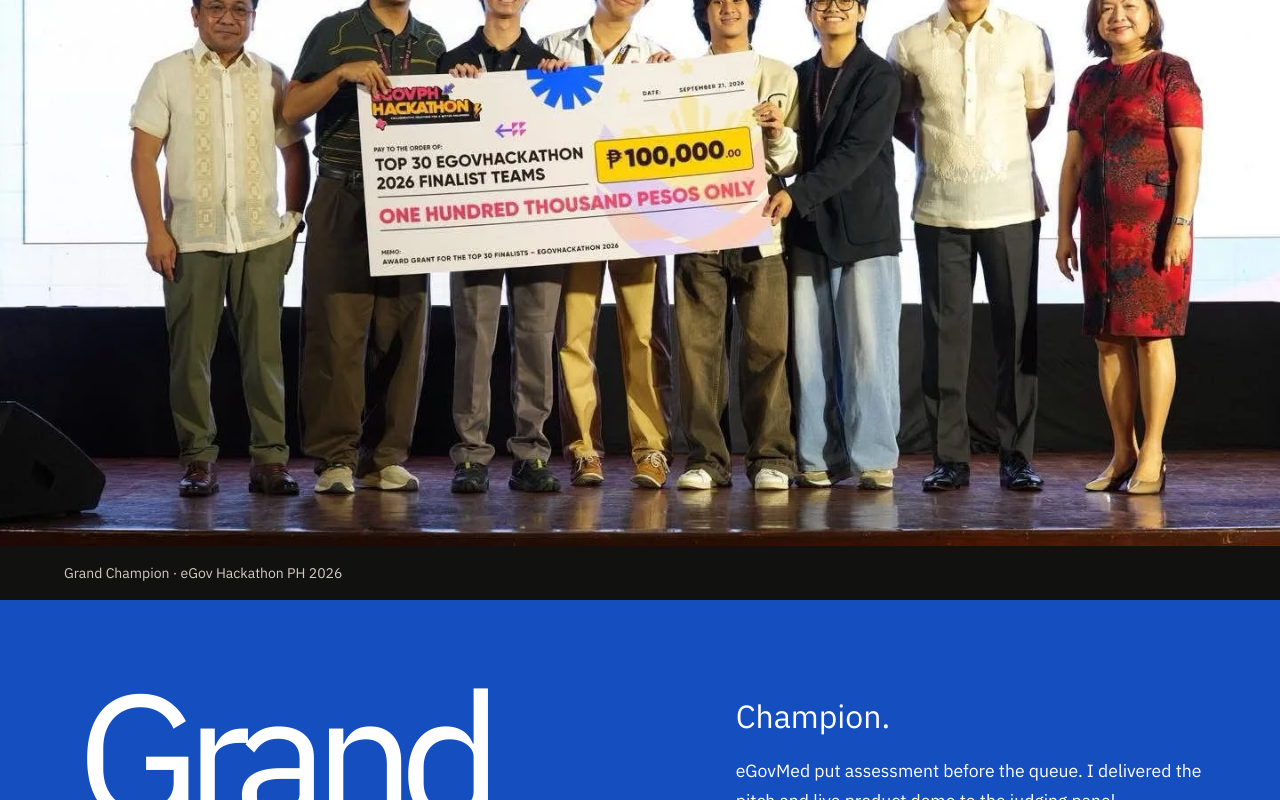
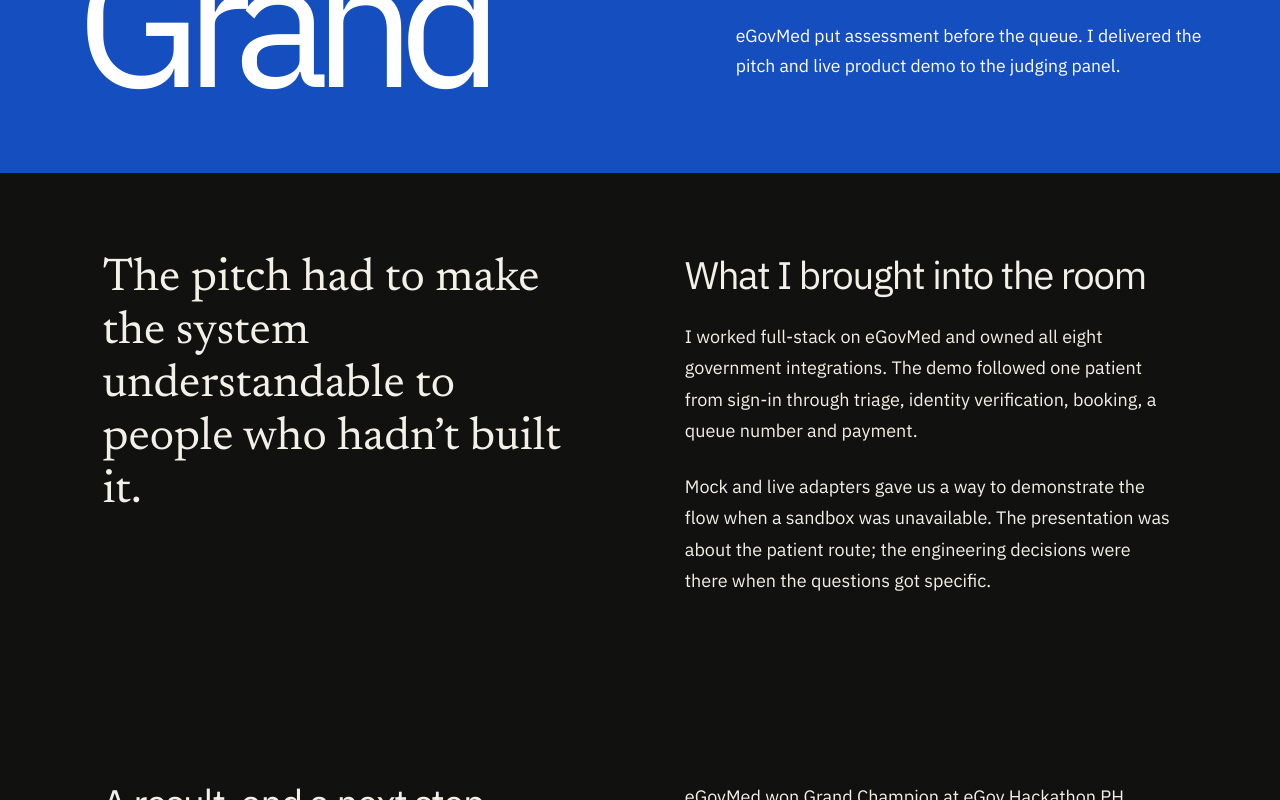
Before and after one commit to M4tyu633/portfolio, a Next.js app: page /achievements/egov-hackathon in a window 1280 px wide. Shown: the part 659-1459 px from the top of the page. Built offline with nearby package versions, Linux system fonts and the light colour scheme.

Commit message:
Remove the eGov hackathon photo from the award page

```diff
--- a/src/app/achievements/[slug]/page.tsx
+++ b/src/app/achievements/[slug]/page.tsx
@@ -83,21 +83,11 @@
           </figure>
         ) : (
           <>
-            <figure className="event-cover">
-              <Image
-                src="/work/egovmed/award-cheque.webp"
-                alt="The Bisaya Hackers team on stage at the eGovPH Hackathon 2026."
-                width={1440}
-                height={960}
-                sizes="100vw"
-              />
-              <figcaption>Grand Champion · eGov Hackathon PH 2026</figcaption>
-            </figure>
             <div className="event-result">
               <span>Grand</span>
               <div>
                 <h2>Champion.</h2>
-                                <p>
+                <p>
                   eGovMed put assessment before the queue. I delivered the pitch
                   and live product demo to the judging panel.
                 </p>
```
Also changed, not shown: public/work/egovmed/award-cheque.webp (deleted).
